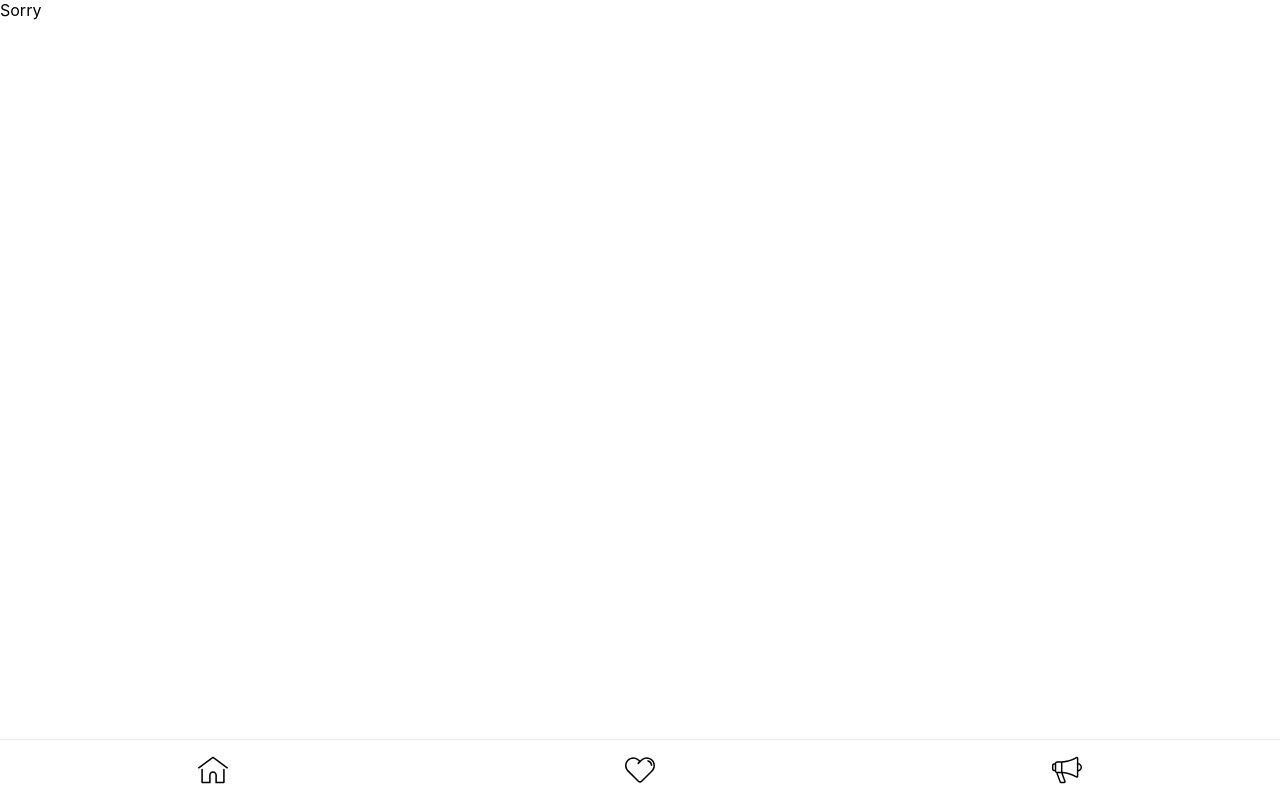
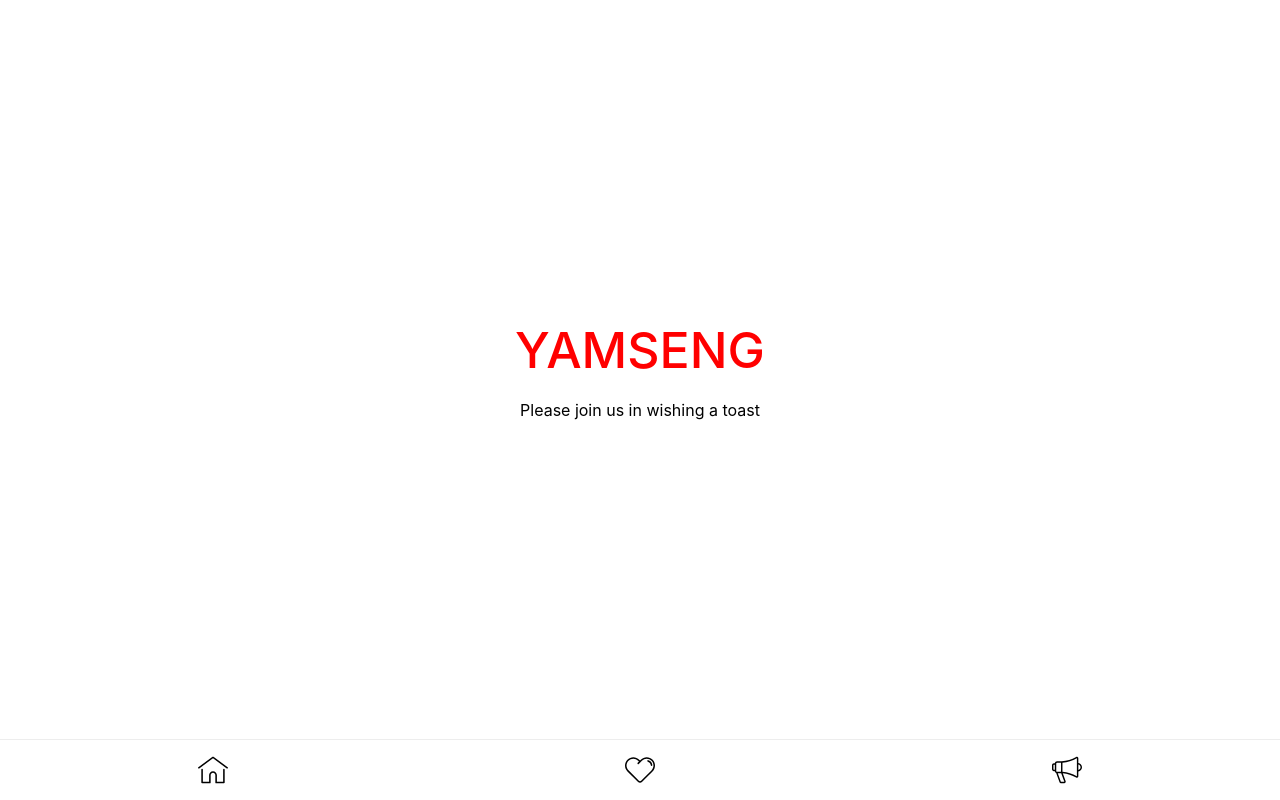
Before and after one commit to niccheww/wedding, a React (Create React App) app: page /yamseng in a window 1280 px wide. Built offline with nearby package versions, Linux system fonts and the light colour scheme.

Commit message:
yam seng component

```diff
--- a/public/index.html
+++ b/public/index.html
@@ -7,7 +7,7 @@
     <meta name="theme-color" content="#000000" />
     <meta
       name="description"
-      content="Web site created using create-react-app"
+      content="Benjamin and Swen Wedding web"
     />
     <link rel="apple-touch-icon" href="%PUBLIC_URL%/logo192.png" />
     <!--
@@ -24,7 +24,7 @@
       work correctly both with client-side routing and a non-root public URL.
       Learn how to configure a non-root public URL by running `npm run build`.
     -->
-    <title>React App</title>
+    <title>B&S</title>
   </head>
   <body>
     <noscript>You need to enable JavaScript to run this app.</noscript>
--- a/src/App.js
+++ b/src/App.js
@@ -7,6 +7,7 @@ import MessageBoard from "./components/message-board/message-board";
 import MessageInput from "./components/message-input/message-input";
 import NoMatch from "./components/no-match/no-match";
 import Menu from "./components/menu/menu";
+import YamSeng from "./components/yamseng/yamseng";
 
 function App() {
   return (
@@ -22,6 +23,9 @@ function App() {
           <Route path="/wellwish">
             <MessageInput />
           </Route>
+          <Route path="/yamseng">
+            <YamSeng />
+          </Route>
           <Route path="*">
             <NoMatch />
           </Route>
@@ -31,5 +35,4 @@ function App() {
     </Router>
   );
 }
-
 export default App;
--- a/src/components/dashboard/dashboard.js
+++ b/src/components/dashboard/dashboard.js
@@ -1,4 +1,4 @@
-import React, { useEffect } from "react";
+import React from "react";
 import styles from "./dashboard.module.css";
 
 function Dashboard() {
--- a/src/components/menu/menu.js
+++ b/src/components/menu/menu.js
@@ -25,7 +25,7 @@ function Header() {
         src={MegaPhone}
         className={styles.icon}
         alt="megaphone"
-        onClick={() => history.push("/")}
+        onClick={() => history.push("/yamseng")}
       />
     </div>
   );
--- a/src/components/message-input/message-input.js
+++ b/src/components/message-input/message-input.js
@@ -41,7 +41,6 @@ function MessageInput() {
         setIsLoading(false);
       });
   };
-  console.log(isLoading);
   return (
     <div className={style.messageInputBody}>
       {isLoading && <Loader />}
--- /dev/null
+++ b/src/components/yamseng/yamseng.js
@@ -0,0 +1,19 @@
+import React from "react";
+import style from "./yamseng.module.css";
+
+function YamSeng() {
+  return (
+    <div className={style.yamsengBody}>
+      <a
+        className={style.yamsengLink}
+        href="http://djbeng.com/yamseng.html"
+        target="_blank"
+        rel="noreferrer"
+      >
+        YAMSENG
+      </a>
+      <span>Please join us in wishing a toast</span>
+    </div>
+  );
+}
+export default YamSeng;
--- /dev/null
+++ b/src/components/yamseng/yamseng.module.css
@@ -0,0 +1,15 @@
+.yamsengBody {
+  align-items: center;
+  display: flex;
+  flex-direction: column;
+  height: 100%;
+  justify-content: center;
+  padding-bottom: 61px;
+}
+.yamsengLink {
+  color: #ff0000;
+  font-size: 50px;
+  font-weight: 500;
+  padding-bottom: 20px;
+  text-decoration: none;
+}
```
Also changed, not shown: public/manifest.json.
